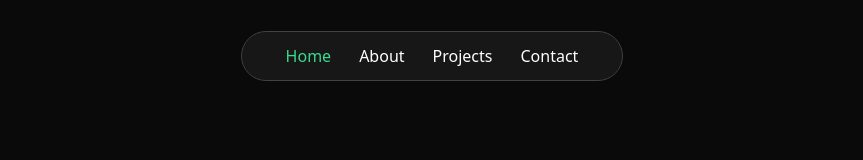
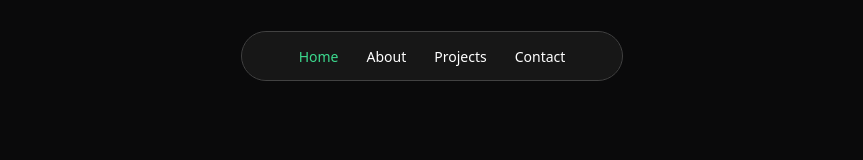
Before and after one commit to Dhlih/new-portfolio, a React (Vite) app: page / in a window 1280 px wide. Shown: the top 160 px of the page, without its empty margins (208-1071 px from the left). Built offline with nearby package versions, Linux system fonts and the light colour scheme.

Commit message:
update react version

```diff
--- a/package.json
+++ b/package.json
@@ -13,9 +13,10 @@
     "@react-spring/web": "^9.7.5",
     "@tailwindcss/vite": "^4.0.15",
     "ogl": "^1.0.11",
-    "react": "^19.0.0",
-    "react-dom": "^19.0.0",
+    "react": "^18.3.1",
+    "react-dom": "^18.3.1",
     "react-fast-marquee": "^1.6.5",
+    "react-icons": "^5.5.0",
     "react-scroll": "^1.9.3",
     "swiper": "^11.2.6",
     "tailwindcss": "^4.0.15"
--- a/src/components/Navbar.jsx
+++ b/src/components/Navbar.jsx
@@ -24,7 +24,7 @@ const Navbar = () => {
                   setIsActive(item.name);
                   console.log(isActive);
                 }}
-                className={`cursor-pointer md:text-base text-sm  ${
+                className={`cursor-pointer text-sm  ${
                   isActive === item.name ? "text-[#3CD98E]" : "text-white"
                 }`}
               >
```
Also changed, not shown: 1 other file (tests, documents, lock files or other folders).
